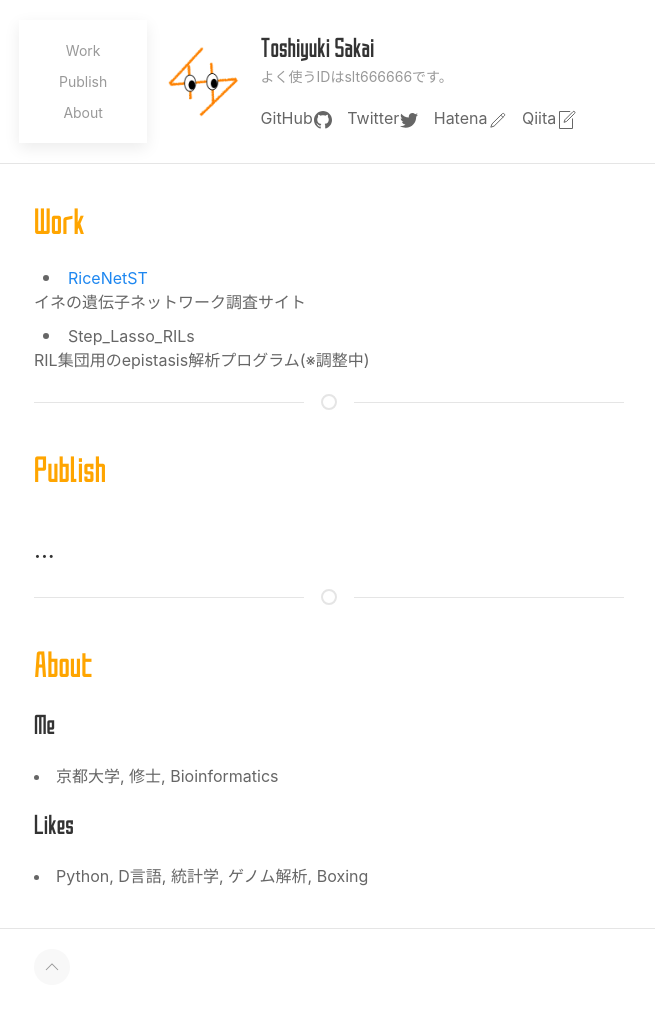
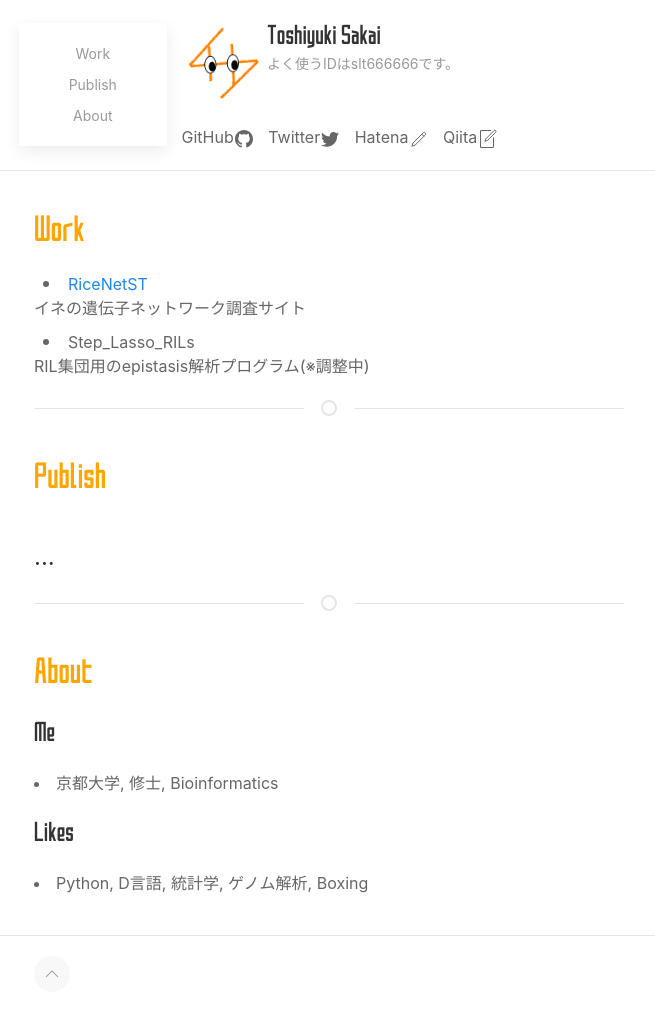
Before and after one commit to slt666666/mysite, a Django app: page / in a window 1280 px wide. Shown: the whole page, without its empty margins (311-966 px from the left). Before the commit the page ends 971 px from the top, so only its background shows below. Run offline with Django 3.2, Linux system fonts and the light colour scheme.

Commit message:
fix layout

```diff
--- a/main/templates/main/index.html
+++ b/main/templates/main/index.html
@@ -14,14 +14,31 @@
   <div class="uk-card uk-card-default">
       <div id="top" class="uk-card-header">
           <div class="uk-grid-small uk-flex-middle uk-width-auto" uk-grid>
-              <div class="uk-card uk-card-default uk-card-body">
+              <div class="uk-card uk-card-default uk-card-body uk-width-1-4">
                 <ul class="uk-nav-default uk-nav-center uk-nav-parent-icon" uk-nav>
                     <li><a href="#work" uk-scroll>Work</a></li>
                     <li><a href="#publish" uk-scroll>Publish</a></li>
                     <li><a href="#about" uk-scroll>About</a></li>
                 </ul>
               </div>
-              <div class="uk-width-1-6">
+              <div class="uk-width-3-4">
+                <div class="uk-grid uk-grid-collapse">
+                    <div class="uk-width-1-5">
+                        <img class="uk-border-circle" src="{% static 'main/images/mychara.png'%}">
+                    </div>
+                    <div class="uk-width-4-5">
+                        <p class="uk-card-title uk-margin-remove-bottom">Toshiyuki Sakai</p>
+                        <h3 class="uk-text-meta uk-margin-remove-top">よく使うIDはslt666666です。</h3>
+                    </div>
+                </div>
+                <div class="icon_links uk-margin-top">
+                    <a href="" class="uk-icon uk-margin-small-right" uk-icon="icon: github">GitHub</a>
+                    <a href="" class="uk-icon uk-margin-small-right" uk-icon="icon: twitter">Twitter</a>
+                    <a href="" class="uk-icon uk-margin-small-right" uk-icon="icon: pencil">Hatena</a>
+                    <a href="" class="uk-icon" uk-icon="icon: file-edit">Qiita</a>
+                </div>
+              </div>
+              <!-- <div class="uk-width-1-6">
                   <img class="uk-border-circle" src="{% static 'main/images/mychara.png'%}">
               </div>
               <div class="uk-width-expand">
@@ -33,7 +50,7 @@
                       <a href="" class="uk-icon uk-margin-small-right" uk-icon="icon: pencil">Hatena</a>
                       <a href="" class="uk-icon" uk-icon="icon: file-edit">Qiita</a>
                   </div>
-              </div>
+              </div> -->
           </div>
       </div>
       <div class="uk-card-body">
```
